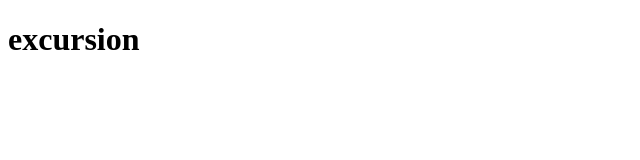
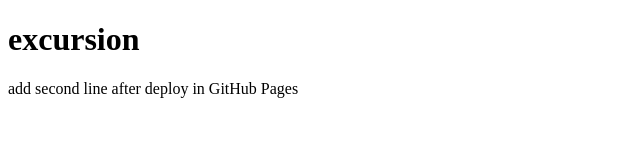
Before and after one commit to Yi-Chen89/excursion, a plain HTML site: page index.html in a window 1280 px wide. Shown: the whole page, without its empty margins (0-640 px from the left). Drawn offline with Linux system fonts and the light colour scheme.

Commit message:
Add second line

```diff
--- a/index.html
+++ b/index.html
@@ -9,5 +9,6 @@
   </head>
   <body>
 	<h1>excursion</h1>
+        <p>add second line after deploy in GitHub Pages</p>
   </body>
 </html>
```
